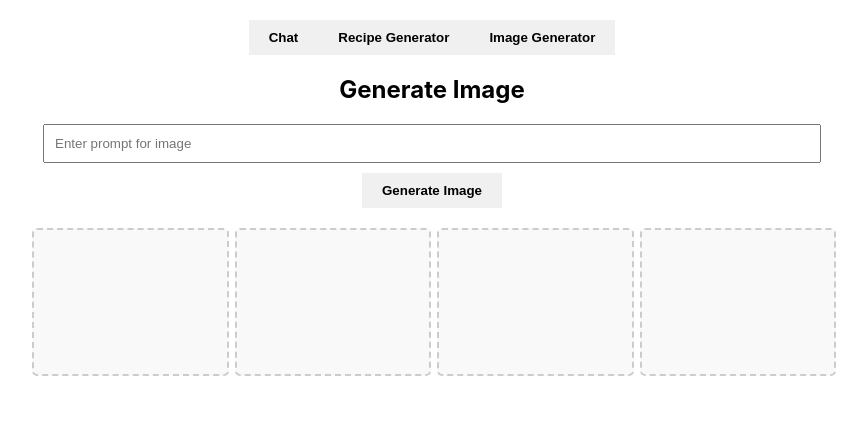
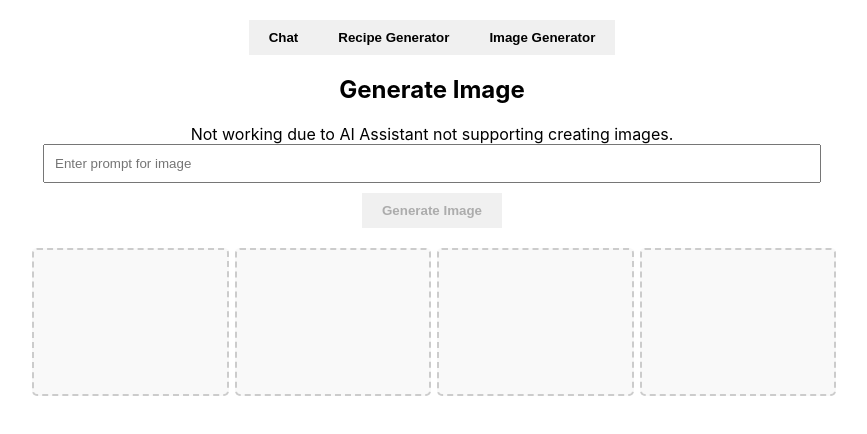
Before and after one commit to jupitters/react-ai-assistant, a React (Create React App) app: page / in a window 1280 px wide. Both pictures are taken after a click on the button "Recipe Generator". Shown: the top 434 px of the page, without its empty margins (208-1075 px from the left). Built offline with nearby package versions, Linux system fonts and the light colour scheme.

Commit message:
image generator componetn

```diff
--- a/src/components/ImageGenerator.js
+++ b/src/components/ImageGenerator.js
@@ -17,8 +17,9 @@ const ImageGenerator = () => {
   return (
     <div className="tab-content">
       <h2>Generate Image</h2>
+      <div className='alert'>Not working due to AI Assistant not supporting creating images.</div>
       <input type="text" value={prompt} onChange={(e) => setPrompt(e.target.value)} placeholder='Enter prompt for image' />
-      <button onClick={generateImage} >Generate Image</button>
+      <button disabled onClick={generateImage} >Generate Image</button>
 
       <div className='image-grid'>
         {imageUrls.map((url, index) => (
```
